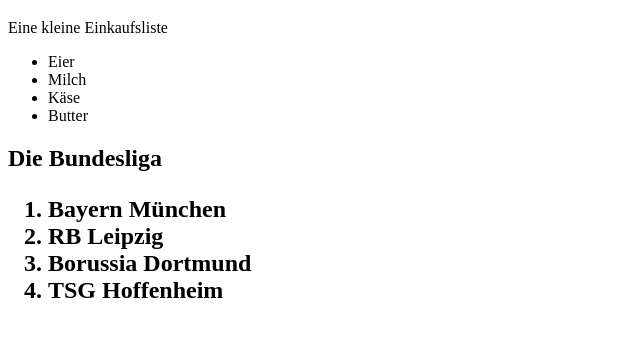
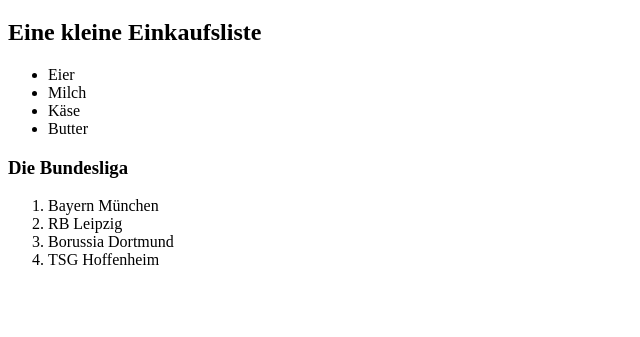
Before and after one commit to gaschler2/html, a plain HTML site: page Listen/Listen.html in a window 1280 px wide. Shown: the part 61-398 px from the top of the page, without its empty margins (0-640 px from the left). Drawn offline with Linux system fonts and the light colour scheme.

Commit message:
Listen 2 gelöst

```diff
--- a/Listen/Listen.html
+++ b/Listen/Listen.html
@@ -2,33 +2,28 @@
 <html lang="de">
 <head>
 	<meta charset="utf-8">
-	<title>Grundlagen</title>
+	<title>Ein kleiner Test</title>
 </head>
 <body>
 <h1>Zwei Listen</h1>
 <p>
-Eine kleine Einkaufsliste
-<br>
-</p>
+<h2>
+        Eine kleine Einkaufsliste
+</h2>
 <ul>
 <Li>Eier</Li>
 <Li>Milch</Li>
 <Li>Käse</Li>
 <Li>Butter</Li>
 </ul>
-<p>
-
-</p>
-
-<h2>
+<h3>
 Die Bundesliga
-<br>
+</h3>
 <ol>
 <Li>Bayern München</Li>
 <Li>RB Leipzig</Li>
 <Li>Borussia Dortmund</Li>
 <Li>TSG Hoffenheim</Li>
 </ol>
-</h2>
 </body>
 </html>
```
Also changed, not shown: Grundlagen/index.html (line endings or trailing spaces).
